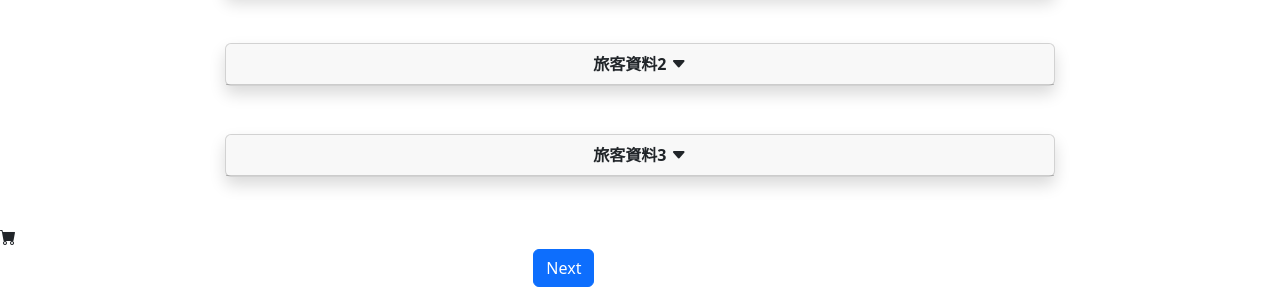
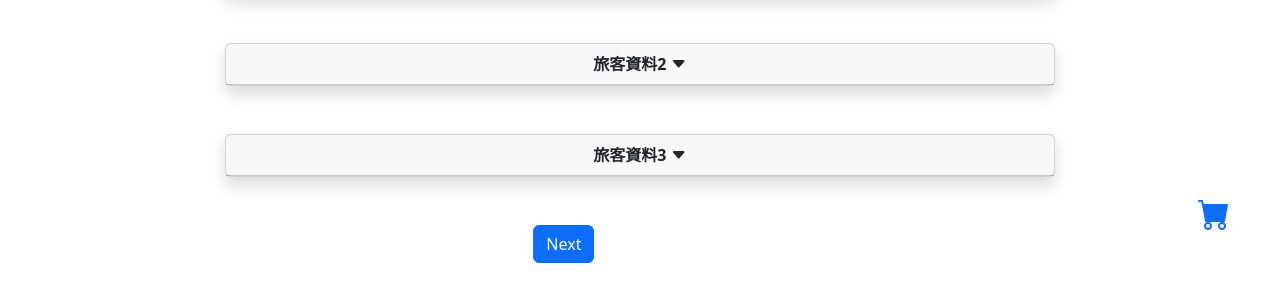
Before and after one commit to wang8881012/flight, a PHP site: page /public/booking01.html in a window 1280 px wide. Shown: the part 552-839 px from the top of the page. After the commit the page ends 815 px from the top, so only its background shows below. Run offline with PHP 8.4, Linux system fonts and the light colour scheme; data that the repository does not hold is empty.

Commit message:
定位購物車圖示

```diff
--- a/css/booking.css
+++ b/css/booking.css
@@ -23,3 +23,38 @@ button.meal-btn.selected {
 .border-error {
     border-color: red !important;
 }
+
+/* ---- ConfirmIconCard 通用區塊 ---- */
+.ConfirmIconCard {
+  position: fixed;     /* 讓它固定在視窗底部 */
+  bottom: 0;
+  right: 0;
+  width: 10%;
+  display: flex;
+  justify-content: space-between;
+  flex-direction: row-reverse;
+  align-items: center;
+  padding: 0 50px 10px; /* 右邊留 50px，底部留 10px */
+  background: var(--bs-body-bg); /* 或直接寫 #fff */
+  z-index: 900;        /* 確保浮在最上層 */
+}
+
+/* 下拉的航班明細框 */
+.SelectedFlightsInfo {
+  display: none;
+  position: absolute;
+  right: 0;
+  bottom: 90px;        /* 與圖示垂直間隔 */
+  padding: 10px 15px;
+  border: 1px solid var(--bs-card-bg);
+  background: var(--bs-body-bg);
+  border-radius: 8px;
+  box-shadow: 0 2px 6px rgba(0, 0, 0, .15);
+}
+
+/* 購物車圖示 */
+.CartContainer .bicard {
+  font-size: 32px;
+  color: var(--bs-primary);
+  cursor: pointer;
+}
--- a/public/booking01.html
+++ b/public/booking01.html
@@ -275,7 +275,16 @@
   </div>
 </div>
 </div>
-<i class="bi bi-cart-fill"></i>
+  <!-- ＝購物車與下一步按鈕＝ -->
+<div class="ConfirmIconCard">
+  <!-- <button id="NextButton" class="mt-4 BtnNext" disabled>下一步</button> -->
+
+  <div class="CartContainer">
+    <div class="SelectedFlightsInfo"></div>
+    <i id="cartIcon" class="bicard bi-cart-fill"></i>
+    <div class="SelectedPrices"></div>
+  </div>
+</div>
   <div class="col-4 offset-md-5">
     <button type="button" class="btn btn-primary" id="next_btn">Next</button>
   </div>
```
Also changed, not shown: js/booking01.js (+20 -0 lines).
